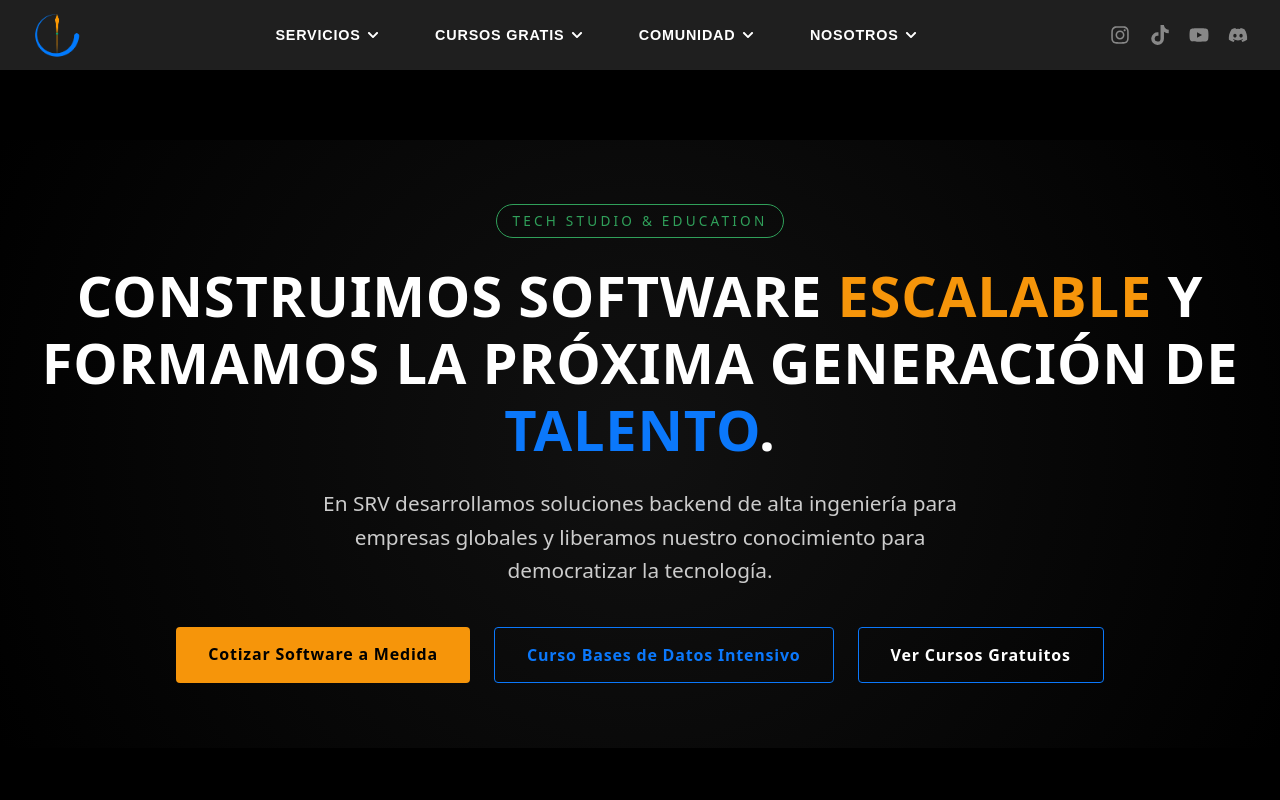
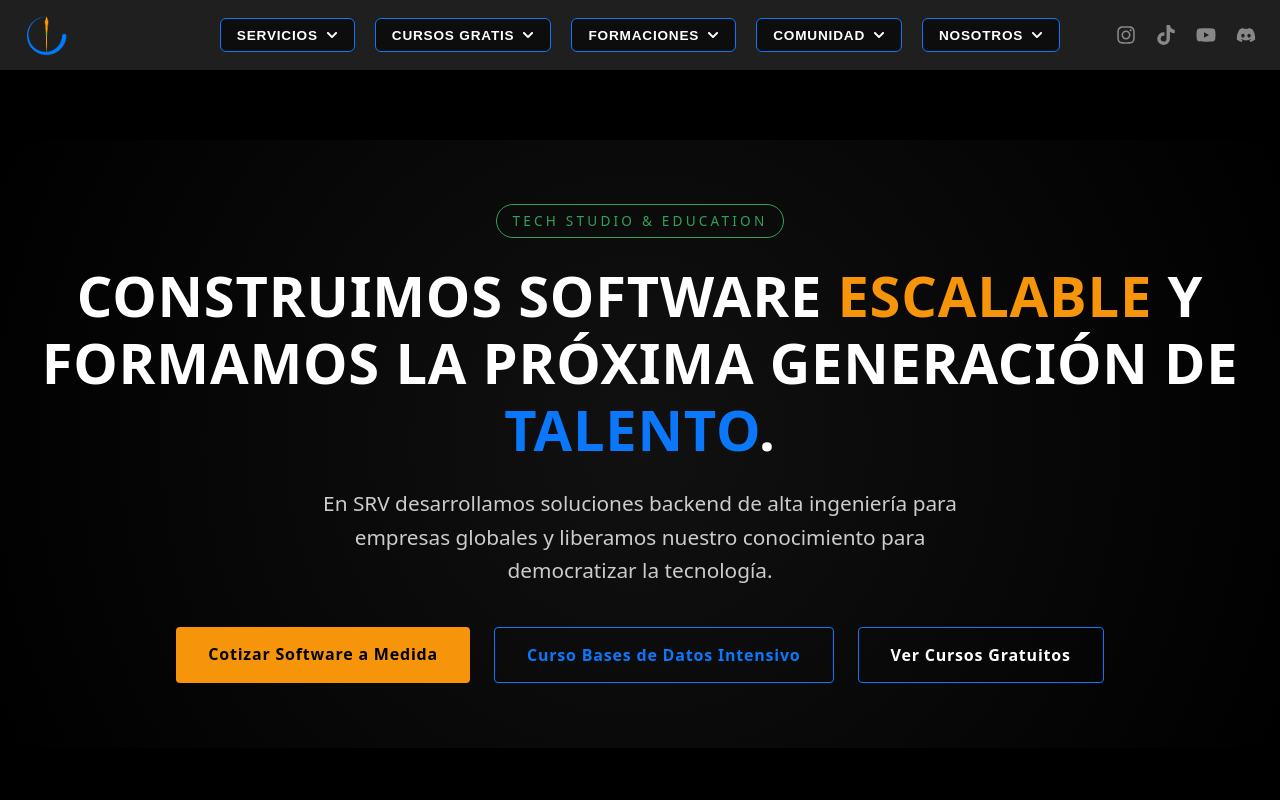
Before and after one commit to SRV-solutions/web, a React (Vite) app: page / in a window 1280 px wide. Shown: the top 800 px of the page. Built offline with nearby package versions, Linux system fonts and the light colour scheme; the HTML template or start-up script is replaced by a standard one.

Commit message:
add aws course

```diff
--- a/src/components/Header/Nav/Index.jsx
+++ b/src/components/Header/Nav/Index.jsx
@@ -1,51 +1,74 @@
-import React from 'react';
-import { useMediaQuery } from 'react-responsive';
-import { Link, useLocation } from 'react-router-dom';
-import { FaInstagram, FaTiktok, FaYoutube, FaDiscord, FaChevronDown } from "react-icons/fa";
-import menuData from '../../../data/menuData';
-import MobileNav from './MobileNav/Index';
-import styles from './style.module.css';
+import React, { useState, useEffect, useRef } from "react";
+import { Link, useLocation } from "react-router-dom";
+import {
+  FaInstagram,
+  FaTiktok,
+  FaYoutube,
+  FaDiscord,
+  FaChevronDown,
+  FaBars,
+  FaTimes,
+} from "react-icons/fa";
+import menuData from "../../../data/menuData";
+import styles from "./style.module.css";
 
 const Nav = () => {
-  const isMobile = useMediaQuery({ query: "(max-width: 768px)" });
+  const [mobileMenuOpen, setMobileMenuOpen] = useState(false);
+  const [activeDropdown, setActiveDropdown] = useState(null);
   const location = useLocation();
+  const navRef = useRef(null);
 
-  if (isMobile) {
-    return <MobileNav />;
+  // Cerrar menú mobile al cambiar de ruta
+  useEffect(() => {
+    setMobileMenuOpen(false);
+    setActiveDropdown(null);
+  }, [location]);
+
+  // Cerrar dropdowns al hacer clic afuera
+  useEffect(() => {
+    const handleClickOutside = (event) => {
+      if (navRef.current && !navRef.current.contains(event.target)) {
+        setActiveDropdown(null);
       }
+    };
+    document.addEventListener("mousedown", handleClickOutside);
+    return () => document.removeEventListener("mousedown", handleClickOutside);
+  }, []);
 
-  // Función para volver arriba de todo suavemente
+  const toggleMobileMenu = () => {
+    setMobileMenuOpen((prev) => !prev);
+  };
+
+  const handleDropdownToggle = (index) => {
+    setActiveDropdown((prev) => (prev === index ? null : index));
+  };
+
   const handleLogoClick = (e) => {
     if (location.pathname === "/") {
-      e.preventDefault(); // Evita recargar si ya estás en la Home
-      window.scrollTo({
-        top: 0,
-        behavior: "smooth"
-      });
-      // Limpia cualquier hash de la URL si lo hubiera
+      e.preventDefault();
+      window.scrollTo({ top: 0, behavior: "smooth" });
       window.history.pushState(null, "", "/");
     }
   };
 
-  // Manejador de clics para desplazamientos dentro de la misma página (hash)
   const handleNavClick = (e, targetUrl) => {
     if (targetUrl.includes("#")) {
       const hashId = targetUrl.split("#")[1];
       const element = document.getElementById(hashId);
 
-      // Si estamos en la Home '/', hacemos scroll directo sin recargar
       if (location.pathname === "/" && element) {
         e.preventDefault();
         element.scrollIntoView({ behavior: "smooth" });
         window.history.pushState(null, "", targetUrl);
+        setMobileMenuOpen(false);
       }
     }
   };
 
   return (
-    <header className={styles.header}>
+    <header className={styles.header} ref={navRef}>
       <nav className={styles.navbar} aria-label="Navegación principal">
-        {/* LOGO */}
+        {/* 1. SECCIÓN IZQUIERDA: LOGO */}
         <div className={styles.logo_container}>
           <Link
             to="/"
@@ -53,31 +76,75 @@ const Nav = () => {
             aria-label="Inicio"
             onClick={handleLogoClick}
           >
-            <img className={styles.logo} src="/SRV-LOGO.png" alt="Logo de SRV" />
+            <img
+              className={styles.logo}
+              src="/SRV-LOGO.png"
+              alt="Logo de SRV"
+            />
           </Link>
         </div>
 
-        {/* MENU */}
+        {/* BOTÓN MÓVIL (HAMBURGUESA) */}
+        <button
+          className={styles.hamburger_btn}
+          onClick={toggleMobileMenu}
+          aria-label={mobileMenuOpen ? "Cerrar menú" : "Abrir menú"}
+          aria-expanded={mobileMenuOpen}
+        >
+          {mobileMenuOpen ? <FaTimes /> : <FaBars />}
+        </button>
+
+        {/* CONTENEDOR DESPLEGABLE MÓVIL (SÓLO ENTRA EN ACCIÓN EN MÓVIL) */}
+        <div
+          className={`${styles.mobile_wrapper} ${
+            mobileMenuOpen ? styles.mobile_open : ""
+          }`}
+        >
+          {/* 2. SECCIÓN CENTRO: BOTONES DE NAVEGACIÓN */}
           <div className={styles.menu_container}>
             <ul className={styles.list_menu}>
-            {menuData.map((menu, index) => (
+              {menuData.map((menu, index) => {
+                const isOpen = activeDropdown === index;
+
+                return (
                   <li
                     key={index}
-                className={`${styles.dropdown} ${menu.disabled ? styles.disabled : ""}`}
+                    className={`${styles.dropdown} ${
+                      menu.disabled ? styles.disabled : ""
+                    }`}
+                    onMouseEnter={() =>
+                      window.innerWidth > 900 && setActiveDropdown(index)
+                    }
+                    onMouseLeave={() =>
+                      window.innerWidth > 900 && setActiveDropdown(null)
+                    }
                   >
                     <button
                       type="button"
-                  className={styles.dropdown_title_btn}
+                      className={`${styles.dropdown_title_btn} ${
+                        menu.hasNotification ? styles.shimmer : ""
+                      } ${isOpen ? styles.active : ""}`}
                       disabled={menu.disabled}
+                      onClick={() => handleDropdownToggle(index)}
+                      aria-expanded={isOpen}
                     >
                       <span>{menu.title}</span>
-                  <FaChevronDown className={styles.drop_flecha} />
+                      <FaChevronDown
+                        className={`${styles.drop_flecha} ${
+                          isOpen ? styles.rotate : ""
+                        }`}
+                      />
                     </button>
 
                     {!menu.disabled && (
-                  <ul className={styles.dropdown_menu}>
+                      <ul
+                        className={`${styles.dropdown_menu} ${
+                          isOpen ? styles.show : ""
+                        }`}
+                      >
                         {menu.links.map((link, idx) => {
-                      const isExternal = link.isExternal || link.to.startsWith("http");
+                          const isExternal =
+                            link.isExternal || link.to.startsWith("http");
 
                           return (
                             <li key={idx} className={styles.dropdown_list_item}>
@@ -88,7 +155,10 @@ const Nav = () => {
                                   rel="noopener noreferrer"
                                   className={styles.dropdown_link}
                                 >
-                              {link.label.toUpperCase()}
+                                  <span>{link.label.toUpperCase()}</span>
+                                  {link.isNew && (
+                                    <span className={styles.badge_new}>NEW</span>
+                                  )}
                                 </a>
                               ) : (
                                 <a
@@ -96,7 +166,10 @@ const Nav = () => {
                                   className={styles.dropdown_link}
                                   onClick={(e) => handleNavClick(e, link.to)}
                                 >
-                              {link.label.toUpperCase()}
+                                  <span>{link.label.toUpperCase()}</span>
+                                  {link.isNew && (
+                                    <span className={styles.badge_new}>NEW</span>
+                                  )}
                                 </a>
                               )}
                             </li>
@@ -105,24 +178,50 @@ const Nav = () => {
                       </ul>
                     )}
                   </li>
-            ))}
+                );
+              })}
             </ul>
           </div>
 
-        {/* REDES SOCIALES */}
-        <div className={styles.icons_container}>
-          <a className={styles.icons} href="https://www.instagram.com/wearesrv/" target="_blank" rel="noopener noreferrer" aria-label="Instagram">
+          {/* 3. SECCIÓN DERECHA: REDES SOCIALES */}
+          <div className={styles.social_container}>
+            <a
+              className={styles.icons}
+              href="https://www.instagram.com/wearesrv/"
+              target="_blank"
+              rel="noopener noreferrer"
+              aria-label="Instagram"
+            >
               <FaInstagram className={styles.icon_size} />
             </a>
-          <a className={styles.icons} href="https://www.tiktok.com/@wearesrv" target="_blank" rel="noopener noreferrer" aria-label="TikTok">
+            <a
+              className={styles.icons}
+              href="https://www.tiktok.com/@wearesrv"
+              target="_blank"
+              rel="noopener noreferrer"
+              aria-label="TikTok"
+            >
               <FaTiktok className={styles.icon_size} />
             </a>
-          <a className={styles.icons} href="https://www.youtube.com/@weareSRV" target="_blank" rel="noopener noreferrer" aria-label="YouTube">
+            <a
+              className={styles.icons}
+              href="https://www.youtube.com/@weareSRV"
+              target="_blank"
+              rel="noopener noreferrer"
+              aria-label="YouTube"
+            >
               <FaYoutube className={styles.icon_size} />
             </a>
-          <a className={styles.icons} href="https://discord.com/invite/QuAmDxrNMu" target="_blank" rel="noopener noreferrer" aria-label="Discord">
+            <a
+              className={styles.icons}
+              href="https://discord.com/invite/QuAmDxrNMu"
+              target="_blank"
+              rel="noopener noreferrer"
+              aria-label="Discord"
+            >
               <FaDiscord className={styles.icon_size} />
             </a>
+          </div>
         </div>
       </nav>
     </header>
--- a/src/components/Header/Nav/style.module.css
+++ b/src/components/Header/Nav/style.module.css
@@ -1,3 +1,4 @@
+/* Variables y Estilos Base */
 .header {
   background-color: #1f1f1f;
   color: #ddd;
@@ -5,11 +6,12 @@
   user-select: none;
 }
 
+/* NAVBAR DESKTOP: Layout de 3 columnas (1fr, Auto-centrado, 1fr) */
 .navbar {
   background-color: #1f1f1f;
   height: 70px;
-  display: flex;
-  justify-content: space-between;
+  display: grid;
+  grid-template-columns: 1fr auto 1fr; /* Columna Izq, Centro exacto, Columna Der */
   align-items: center;
   box-shadow: 0 4px 12px rgba(0, 0, 0, 0.4);
   position: fixed;
@@ -18,23 +20,25 @@
   width: 100%;
   z-index: 1000;
   box-sizing: border-box;
-  padding: 0 2rem;
+  padding: 0 1.5rem;
 }
 
-/* Logo */
+/* 1. LOGO (Alineado totalmente a la izquierda) */
 .logo_container {
   display: flex;
   align-items: center;
+  justify-content: flex-start;
 }
 
 .link_logo {
   display: flex;
   align-items: center;
+  text-decoration: none;
 }
 
 .logo {
   transition: transform 0.6s cubic-bezier(0.4, 0, 0.2, 1);
-  width: 50px;
+  width: 45px;
   height: auto;
 }
 
@@ -42,19 +46,25 @@
   transform: rotate(360deg);
 }
 
-/* Menú principal */
+/* En Desktop, el wrapper actúa como sub-grid transparente */
+.mobile_wrapper {
+  display: contents;
+}
+
+/* 2. MENÚ PRINCIPAL (Alineado perfectamente al Centro) */
 .menu_container {
-  flex: 1;
   display: flex;
   justify-content: center;
+  align-items: center;
 }
 
 .list_menu {
   list-style: none;
   display: flex;
-  gap: 1.5rem;
+  gap: 1.25rem;
   margin: 0;
   padding: 0;
+  align-items: center;
 }
 
 .dropdown {
@@ -62,57 +72,60 @@
 }
 
 .dropdown_title_btn {
-  background: transparent;
-  border: none;
+  position: relative;
+  overflow: hidden;
+  background-color: #0d0d0d;
   color: #ffffff;
+  border: 1px solid #0b78fb;
+  border-radius: 6px;
+  padding: 0.55rem 1rem;
   font-weight: 700;
-  font-size: 0.9rem;
+  font-size: 0.85rem;
   letter-spacing: 0.05rem;
   cursor: pointer;
-  padding: 0.75rem 1rem;
-  border-radius: 6px 6px 0 0;
   display: flex;
   align-items: center;
-  gap: 0.4rem;
-  transition: background-color 0.2s ease, color 0.2s ease;
+  justify-content: space-between;
+  gap: 0.5rem;
+  transition: border-color 0.3s ease, background-color 0.2s ease, color 0.2s ease;
 }
 
-.dropdown:hover .dropdown_title_btn {
-  background-color: #2b2b2b;
+.dropdown_title_btn:hover,
+.dropdown_title_btn.active {
+  border-color: #f6950a;
   color: #f6950a;
 }
 
 .drop_flecha {
   font-size: 0.75rem;
-  transition: transform 0.2s ease;
+  transition: transform 0.3s ease;
 }
 
-.dropdown:hover .drop_flecha {
+.drop_flecha.rotate {
   transform: rotate(180deg);
 }
 
-/* Submenú desplegable */
+/* Menú Desplegable */
 .dropdown_menu {
   position: absolute;
-  top: 100%;
+  top: calc(100% + 0.25rem);
   left: 0;
-  min-width: 220px;
-  white-space: nowrap;
+  min-width: 200px;
   background-color: #2b2b2b;
   list-style: none;
   margin: 0;
   padding: 0.5rem 0;
-  border-radius: 0 0 6px 6px;
-  box-shadow: 0 8px 16px rgba(0, 0, 0, 0.4);
+  border-radius: 6px;
+  box-shadow: 0 8px 20px rgba(0, 0, 0, 0.5);
   border: 1px solid #333333;
-  border-top: none;
   opacity: 0;
   visibility: hidden;
   transform: translateY(-8px);
   transition: opacity 0.2s ease, visibility 0.2s ease, transform 0.2s ease;
+  z-index: 10;
 }
 
-.dropdown:hover .dropdown_menu {
+.dropdown_menu.show {
   opacity: 1;
   visibility: visible;
   transform: translateY(0);
@@ -123,7 +136,10 @@
 }
 
 .dropdown_link {
-  display: block;
+  display: flex;
+  align-items: center;
+  justify-content: space-between;
+  gap: 0.5rem;
   padding: 0.7rem 1.2rem;
   text-decoration: none;
   color: #e0e0e0;
@@ -138,11 +154,12 @@
   color: #f6950a;
 }
 
-/* Redes */
-.icons_container {
+/* 3. REDES SOCIALES (Alineadas totalmente a la derecha) */
+.social_container {
   display: flex;
   align-items: center;
-  gap: 1.2rem;
+  justify-content: flex-end;
+  gap: 1.25rem;
 }
 
 .icons {
@@ -150,6 +167,7 @@
   display: flex;
   align-items: center;
   transition: color 0.2s ease, transform 0.2s ease;
+  text-decoration: none;
 }
 
 .icons:hover {
@@ -161,9 +179,136 @@
   font-size: 1.25rem;
 }
 
-/* Deshabilitados */
+/* Botón Hamburguesa */
+.hamburger_btn {
+  display: none;
+  background: transparent;
+  border: none;
+  color: #ffffff;
+  font-size: 1.5rem;
+  cursor: pointer;
+  padding: 0.5rem;
+  z-index: 1001;
+}
+
+/* Badge y Shimmer */
+.shimmer::after {
+  content: '';
+  position: absolute;
+  top: -50%;
+  left: -50%;
+  width: 200%;
+  height: 200%;
+  background: linear-gradient(
+    60deg,
+    transparent 30%,
+    rgba(255, 255, 255, 0.25) 50%,
+    transparent 70%
+  );
+  transform: rotate(30deg);
+  animation: shimmer 3s infinite ease-in-out;
+  pointer-events: none;
+}
+
+.badge_new {
+  position: relative;
+  overflow: hidden;
+  font-size: 0.65rem;
+  font-weight: 700;
+  color: #ffffff;
+  background: linear-gradient(135deg, #ff416c, #ff4b2b);
+  padding: 0.15rem 0.45rem;
+  border-radius: 12px;
+  letter-spacing: 0.5px;
+  box-shadow: 0 0 8px rgba(255, 65, 108, 0.5);
+  animation: pulse 2s infinite;
+}
+
 .disabled {
   opacity: 0.4;
   cursor: not-allowed;
   pointer-events: none;
 }
+
+@keyframes shimmer {
+  0% { transform: translateX(-100%) rotate(30deg); }
+  100% { transform: translateX(100%) rotate(30deg); }
+}
+
+@keyframes pulse {
+  0%, 100% { transform: scale(1); box-shadow: 0 0 8px rgba(255, 65, 108, 0.5); }
+  50% { transform: scale(1.08); box-shadow: 0 0 14px rgba(255, 65, 108, 0.8); }
+}
+
+/* RESPONSIVE DESIGN (Media Query Móvil) */
+@media (max-width: 900px) {
+  .navbar {
+    display: flex;
+    justify-content: space-between;
+  }
+
+  .hamburger_btn {
+    display: block;
+  }
+
+  /* El wrapper agrupador pasa a ser el contenedor que se desliza */
+  .mobile_wrapper {
+    display: flex;
+    position: fixed;
+    top: 70px;
+    left: 0;
+    width: 100%;
+    height: calc(100vh - 70px);
+    background-color: #1f1f1f;
+    flex-direction: column;
+    justify-content: flex-start;
+    padding: 2rem;
+    box-sizing: border-box;
+    transform: translateX(-100%);
+    transition: transform 0.3s cubic-bezier(0.4, 0, 0.2, 1);
+    overflow-y: auto;
+  }
+
+  .mobile_wrapper.mobile_open {
+    transform: translateX(0);
+  }
+
+  .menu_container {
+    width: 100%;
+  }
+
+  .list_menu {
+    flex-direction: column;
+    width: 100%;
+    gap: 1rem;
+  }
+
+  .dropdown,
+  .dropdown_title_btn {
+    width: 100%;
+  }
+
+  .dropdown_menu {
+    position: static;
+    opacity: 1;
+    visibility: visible;
+    transform: none;
+    box-shadow: none;
+    border: none;
+    background-color: #171717;
+    margin-top: 0.5rem;
+    display: none;
+  }
+
+  .dropdown_menu.show {
+    display: block;
+  }
+
+  /* Redes Sociales al fondo del menú desplegable móvil */
+  .social_container {
+    margin-top: auto;
+    padding-top: 2rem;
+    justify-content: center;
+    width: 100%;
+  }
+}
--- a/src/data/menuData.js
+++ b/src/data/menuData.js
@@ -1,4 +1,5 @@
-const WHATSAPP_URL = "https://wa.me/5491123869799?text=Hola,%20quiero%20cotizar%20un%20software";
+const WHATSAPP_URL =
+  "https://wa.me/5491123869799?text=Hola,%20quiero%20cotizar%20un%20software";
 const YOUTUBE_URL = "https://www.youtube.com/@weareSRV/playlists";
 const DISCORD_URL = "https://discord.com/invite/QuAmDxrNMu";
 
@@ -10,16 +11,45 @@ const menuData = [
       { label: "Software a Medida", to: WHATSAPP_URL, isExternal: true },
       { label: "Backend & APIs", to: "/#backend", isExternal: false },
       { label: "Plataformas Web & SaaS", to: "/#saas", isExternal: false },
-      { label: "Automatización & Cloud", to: "/#automatizacion", isExternal: false },
+      {
+        label: "Automatización & Cloud",
+        to: "/#automatizacion",
+        isExternal: false,
+      },
     ],
   },
   {
     title: "CURSOS GRATIS",
     disabled: false,
     links: [
+      {
+        label: "Base de datos | Avanzado",
+        to: "/inscripcion",
+        isExternal: false,
+      },
       { label: "Ruta Backend (YouTube)", to: YOUTUBE_URL, isExternal: true },
       { label: "Python Engineer", to: YOUTUBE_URL, isExternal: true },
       { label: "Fundamentos Backend", to: YOUTUBE_URL, isExternal: true },
+    ],
+  },
+  {
+    title: "FORMACIONES",
+    disabled: false,
+    isExternal: false,
+    hasNotification: true,
+    badgeCount: 3,
+    links: [
+      {
+        label: "Redes y AWS",
+        to: "/redes/inscripcion",
+        isNew: true
+      },
+      {
+        label: "BackEnder",
+        to: "/backend/inscripcion",
+        isExternal: false,
+        isNew: true
+      },
     ],
   },
   {
@@ -28,8 +58,16 @@ const menuData = [
     links: [
       { label: "Discord Oficial", to: DISCORD_URL, isExternal: true },
       { label: "Canal de YouTube", to: YOUTUBE_URL, isExternal: true },
-      { label: "Instagram", to: "https://www.instagram.com/wearesrv/", isExternal: true },
-      { label: "TikTok", to: "https://www.tiktok.com/@wearesrv", isExternal: true },
+      {
+        label: "Instagram",
+        to: "https://www.instagram.com/wearesrv/",
+        isExternal: true,
+      },
+      {
+        label: "TikTok",
+        to: "https://www.tiktok.com/@wearesrv",
+        isExternal: true,
+      },
     ],
   },
   {
```
Lines whose indentation alone changed are shown as unchanged.
